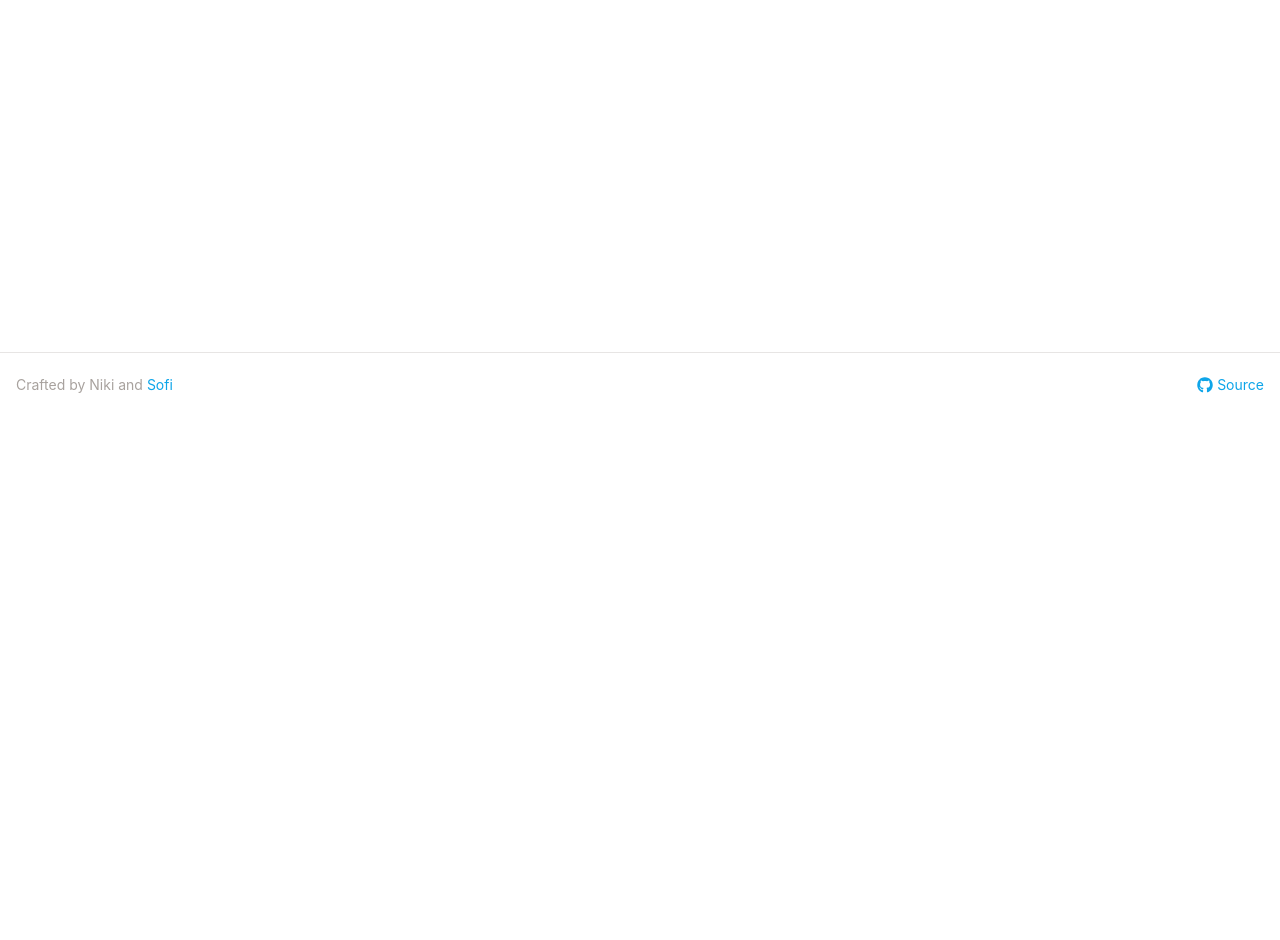
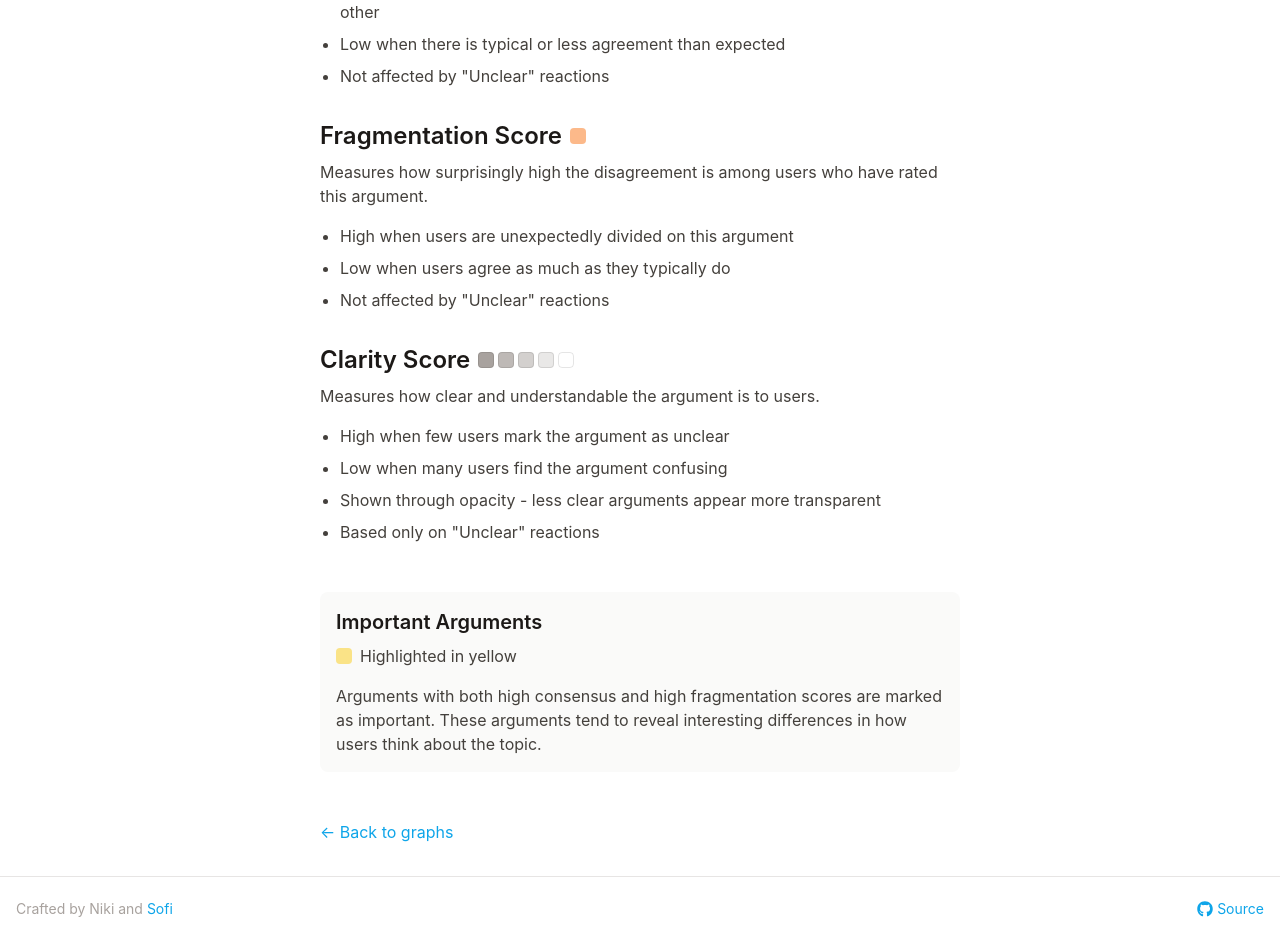
Before and after one commit to sofvanh/MindMeld, a React (Create React App) app in the folder frontend/: page /scores in a window 1280 px wide. Before the commit this address led to /. Shown: the part 384-1324 px from the top of the page. Before the commit the page ends 800 px from the top, so only its background shows below. Built offline with nearby package versions, Linux system fonts and the light colour scheme; no server answers; the HTML template or start-up script is replaced by a standard one.

Commit message:
Page explaining scoring

```diff
--- a/frontend/src/App.tsx
+++ b/frontend/src/App.tsx
@@ -6,6 +6,7 @@
 import { WebSocketProvider } from './contexts/WebSocketContext';
 import { AuthProvider } from './contexts/AuthContext';
 import DesignSystemView from './views/DesignSystemView';
+import ScoresView from './views/ScoresView';
 
 
 function App() {
@@ -19,6 +20,7 @@
               <Route path="/graph/:graphId" element={<GraphView />} />
               <Route path="/graphs" element={<GraphListView />} />
               <Route path="/design" element={<DesignSystemView />} />
+              <Route path="/scores" element={<ScoresView />} />
               <Route path="*" element={<Navigate to="/" replace />} />
             </Routes>
           </Layout>
--- a/frontend/src/components/Legend.tsx
+++ b/frontend/src/components/Legend.tsx
@@ -7,7 +7,6 @@
     { color: IMPORTANCE_COLOR, label: 'Important', description: 'Both consensus and fragmentation are high. This node seems important!' },
   ];
 
-  // TODO Create a page explaining the colors/scores!
   return (
     <details className="flex flex-col px-2">
       <summary className="py-3 sm:py-1 cursor-pointer text-sm text-stone-700 font-semibold min-h-11 sm:min-h-0 items-center justify-center">
@@ -28,7 +27,7 @@
             </div>
           </div>
         ))}
-        <a href="/about" className="flex items-center text-sm h-11 sm:h-auto sm:py-2">What do the scores mean?</a>
+        <a href="/scores" className="flex items-center text-sm h-11 sm:h-auto sm:py-2">What do the scores mean?</a>
       </div>
     </details>
   );
--- /dev/null
+++ b/frontend/src/views/ScoresView.tsx
@@ -0,0 +1,120 @@
+import React from 'react';
+import { Link } from 'react-router-dom';
+import { CONSENSUS_COLOR, FRAGMENTATION_COLOR, IMPORTANCE_COLOR, BASE_COLOR } from '../utils/colors';
+
+
+// TODO Rewrite this page, this is all Claude
+
+export default function ScoresView() {
+  const scoreTypes = [
+    {
+      name: 'Consensus Score',
+      color: CONSENSUS_COLOR,
+      description: 'Measures how surprisingly high the agreement is among users who have rated this argument.',
+      details: [
+        'High when many users agree, especially users who often disagree with each other',
+        'Low when there is typical or less agreement than expected',
+        'Not affected by "Unclear" reactions'
+      ]
+    },
+    {
+      name: 'Fragmentation Score',
+      color: FRAGMENTATION_COLOR,
+      description: 'Measures how surprisingly high the disagreement is among users who have rated this argument.',
+      details: [
+        'High when users are unexpectedly divided on this argument',
+        'Low when users agree as much as they typically do',
+        'Not affected by "Unclear" reactions'
+      ]
+    },
+    {
+      name: 'Clarity Score',
+      color: null,
+      description: 'Measures how clear and understandable the argument is to users.',
+      details: [
+        'High when few users mark the argument as unclear',
+        'Low when many users find the argument confusing',
+        'Shown through opacity - less clear arguments appear more transparent',
+        'Based only on "Unclear" reactions'
+      ]
+    }
+  ];
+
+  const clarityExamples = [
+    { opacity: 1 },
+    { opacity: 0.75 },
+    { opacity: 0.5 },
+    { opacity: 0.25 },
+    { opacity: 0 }
+  ];
+
+  return (
+    <div className="max-w-2xl mx-auto px-4 py-8">
+      <h1>Understanding Argument Scores</h1>
+
+      <p className="mb-8">
+        MindMeld uses three different scores to help identify interesting and important arguments.
+        Each score ranges from 0% to 100% and is calculated based on user reactions.
+      </p>
+
+      {scoreTypes.map(({ name, color, description, details }) => (
+        <div key={name} className="mb-8">
+          <div className="flex items-center gap-2 mb-2">
+            <h2 className="m-0">{name}</h2>
+            {color && (
+              <div
+                className="w-4 h-4 rounded"
+                style={{
+                  backgroundColor: `rgba(${color.r}, ${color.g}, ${color.b}, 0.5)`,
+                }}
+              />
+            )}
+            {name === 'Clarity Score' && (
+              <div className="flex gap-1">
+                {clarityExamples.map(({ opacity }) => (
+                  <div
+                    key={opacity}
+                    className="w-4 h-4 rounded"
+                    style={{
+                      backgroundColor: `rgba(${BASE_COLOR.r}, ${BASE_COLOR.g}, ${BASE_COLOR.b}, ${opacity})`,
+                      border: '1px solid rgba(0,0,0,0.1)'
+                    }}
+                  />
+                ))}
+              </div>
+            )}
+          </div>
+          <p className="mb-4">{description}</p>
+          <ul className="list-disc pl-5 mb-4">
+            {details.map((detail, index) => (
+              <li key={index} className="mb-2 text-stone-700">{detail}</li>
+            ))}
+          </ul>
+        </div>
+      ))}
+
+      <div className="mt-12 p-4 bg-stone-50 rounded-lg">
+        <h3 className="mb-2">Important Arguments</h3>
+        <div className="flex items-center gap-2 mb-4">
+          <div
+            className="w-4 h-4 rounded"
+            style={{
+              backgroundColor: `rgba(${IMPORTANCE_COLOR.r}, ${IMPORTANCE_COLOR.g}, ${IMPORTANCE_COLOR.b}, 0.5)`,
+            }}
+          />
+          <p className="m-0">Highlighted in yellow</p>
+        </div>
+        <p>
+          Arguments with both high consensus and high fragmentation scores are marked as important.
+          These arguments tend to reveal interesting differences in how users think about the topic.
+        </p>
+      </div>
+
+      <div className="mt-12">
+        <Link to="/graphs" className="text-sky-500 hover:text-sky-700">
+          ← Back to graphs
+        </Link>
+      </div>
+    </div>
+  );
+}
```
